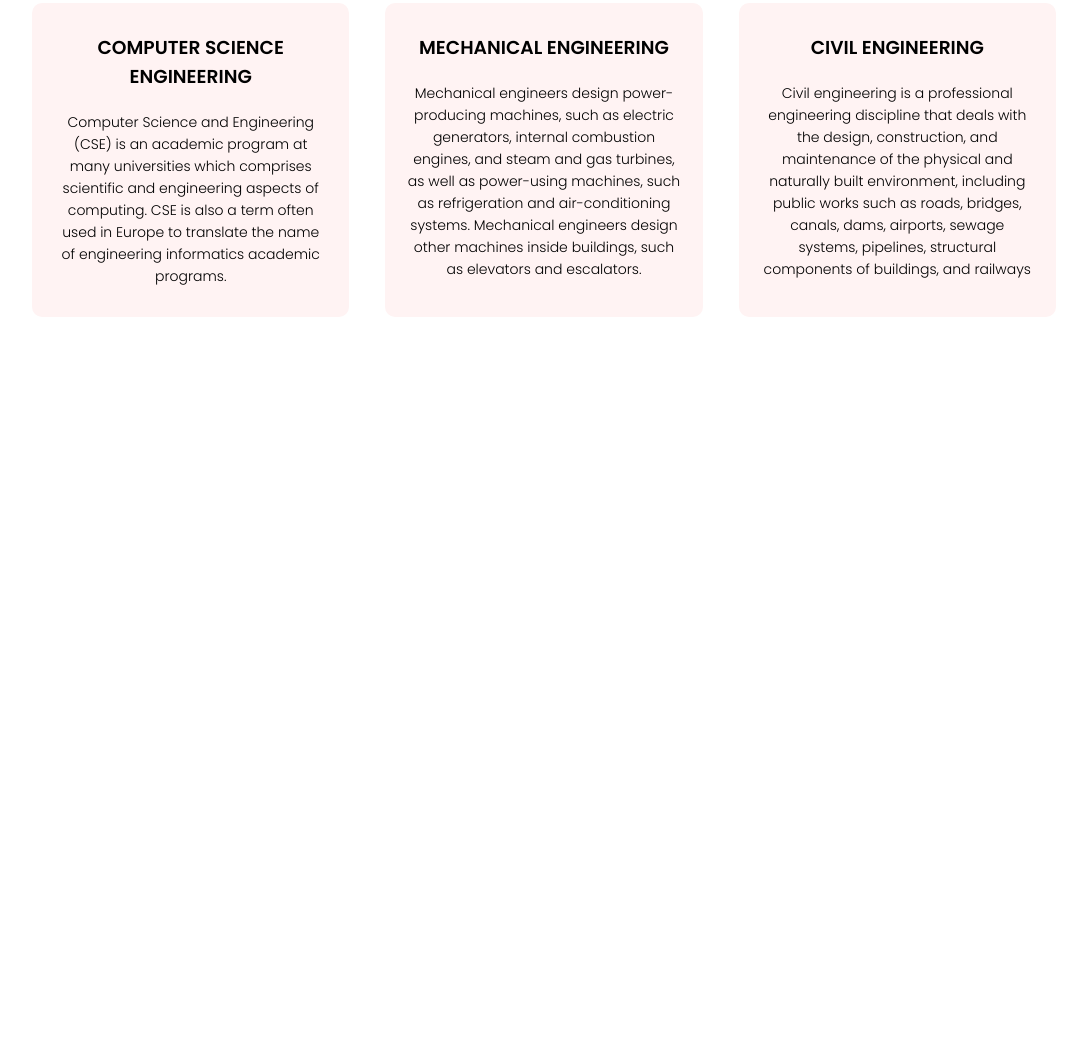
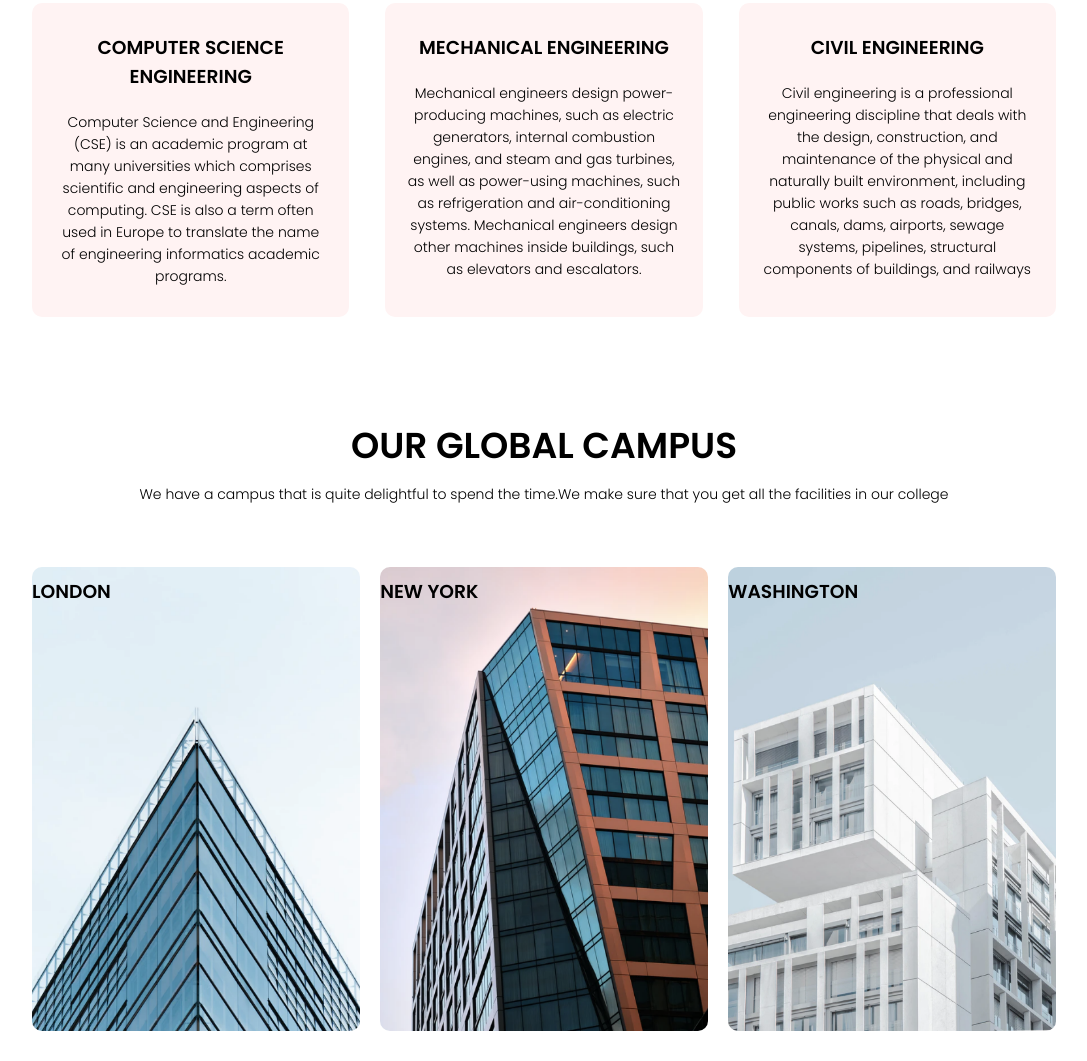
Before and after one commit to amal-benny/CKEC-WEBSITE, a plain HTML site: page index.html in a window 1280 px wide. Shown: the part 1045-2106 px from the top of the page, without its empty margins (96-1183 px from the left). Before the commit the page ends 1413 px from the top, so only its background shows below. Drawn offline with Linux system fonts and the light colour scheme.

Commit message:
A new page also was added the page that was added is a little about the campus

```diff
--- a/index.html
+++ b/index.html
@@ -14,17 +14,16 @@
 
 </head>
 <body>
-    <section class="header">
+    <section class="header" id="1">
         <nav>
             <a href="index.html"><img src="images/download-removebg-preview.png" alt="some error"></a>
             <div class="nav-links" id="nav">
                 <i class="fa fa-times" onclick="hide()"></i>
-                <ul>
-                    <li><a href="">HOME</a></li>
-                    <li><a href="">ABOUT</a></li>
-                    <li><a href="">COURSE</a></li>
-                    <li><a href="">BLOG</a></li>
-                    <li><a href="">CONTACT</a></li>
+                <ul class="abc">
+                    <li><a href="#1">HOME</a></li>
+                    <li><a href="#2">COURSE</a></li>
+                    <li><a href="#3">ABOUT</a></li>
+
                 </ul>
             </div>
             <i class="fa fa-bars" onclick="show()"></i>
@@ -41,7 +40,7 @@
 
 <!-- COURSE -->
 
-<section class="course">
+<section class="course" id="2">
     <h1>COURSES WE OFFER</h1>
     <p>We have a variety of engineering choices and we make sure that we are up-to-date with the latest technologies</p>
     <div class="row">
@@ -64,6 +63,33 @@
     </div>
 </section>
 
+<!-- CAMPUS -->
+<section class="campus" id="3">
+    <h1>OUR GLOBAL CAMPUS</h1>
+    <p>We have a campus that is quite delightful to spend the time.We make sure that you get all the facilities in our college</p>
+    <div class="row">
+        <div class="campus-col">
+            <img src="images/london.png" alt="">
+            <div class="layer">
+                <h3>LONDON </h3>
+            </div>
+        </div>
+        <div class="campus-col">
+            <img src="images/newyork.png" alt="">
+            <div class="layer">
+                <h3>NEW YORK</h3>
+            </div>
+        </div>
+        <div class="campus-col">
+            <img src="images/washington.png" alt="">
+            <div class="layer">
+                <h3>WASHINGTON</h3>
+            </div>
+        </div>
+    </div>
+
+</section>
+
 <!-- JAVASCRIPT FOR MENU AND CLOSE -->
 <script>
     var navLinks=document.getElementById("nav");
--- a/style.css
+++ b/style.css
@@ -165,3 +165,39 @@ h3{
         flex-direction: column;
     }
 }
+
+
+/* campus */
+.campus{
+    width: 80%;
+    margin: auto;
+    text-align: center;
+    padding-top: 50px;
+ }
+.campus-col{
+    flex-basis: 32%;
+    border-radius: 10px;
+    margin-bottom: 30px;
+    position: relative;
+    overflow: hidden;
+ }
+
+.campus-col img{
+    width: 100%;
+    display: block;
+ }
+.layer{
+    background:transparent;
+    height: 100;
+    width: 100;
+    position: absolute;
+    top: 0;
+    left: 0;
+    transition: 0.5s;
+ }
+.layer:hover{
+    background: rgba(226,0,0,0.7);
+ }
+.abc{
+    transition: 2s;
+}
```
Also changed, not shown: images/campus.png (added), images/chen.png (added), images/kanyakumari.png (added).
